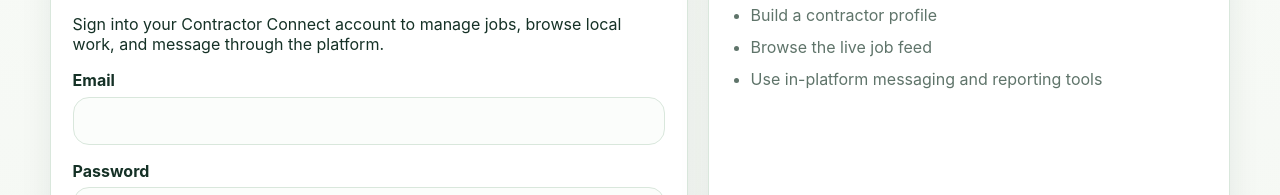
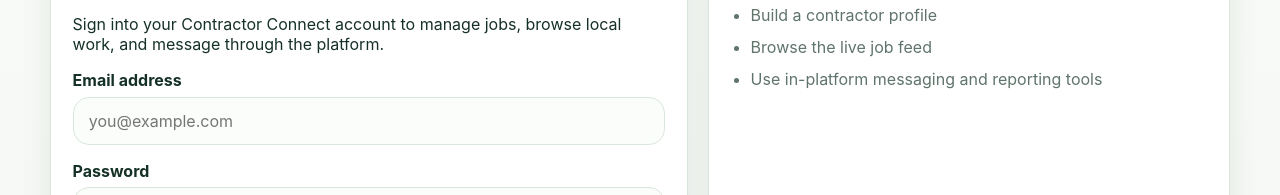
Before and after one commit to Azezik/ContractorConnect, a React (Vite) app: page /#/login in a window 1280 px wide. Shown: the part 239-434 px from the top of the page. Built offline with nearby package versions, Linux system fonts and the light colour scheme; no server answers.

Commit message:
Fix auth form autofill semantics

```diff
--- a/src/components/ui/Input.jsx
+++ b/src/components/ui/Input.jsx
@@ -1,10 +1,33 @@
-export function Input({ label, error, hint, ...props }) {
+import { useId } from 'react';
+
+export function Input({
+  label,
+  error,
+  hint,
+  id,
+  name,
+  describedBy,
+  ...props
+}) {
+  const generatedId = useId();
+  const inputId = id ?? name ?? `input-${generatedId.replace(/:/g, '')}`;
+  const hintId = hint ? `${inputId}-hint` : undefined;
+  const errorId = error ? `${inputId}-error` : undefined;
+  const ariaDescribedBy = [describedBy, hintId, errorId].filter(Boolean).join(' ') || undefined;
+
   return (
-    <label className="field">
+    <label className="field" htmlFor={inputId}>
       {label ? <span className="field__label">{label}</span> : null}
-      <input className={`input ${error ? 'input--error' : ''}`.trim()} {...props} />
-      {hint ? <span className="field__hint">{hint}</span> : null}
-      {error ? <span className="field__error">{error}</span> : null}
+      <input
+        id={inputId}
+        name={name}
+        aria-invalid={error ? 'true' : undefined}
+        aria-describedby={ariaDescribedBy}
+        className={`input ${error ? 'input--error' : ''}`.trim()}
+        {...props}
+      />
+      {hint ? <span className="field__hint" id={hintId}>{hint}</span> : null}
+      {error ? <span className="field__error" id={errorId}>{error}</span> : null}
     </label>
   );
 }
--- a/src/pages/LoginPage.jsx
+++ b/src/pages/LoginPage.jsx
@@ -56,10 +56,12 @@
     >
       <form className="form-stack" onSubmit={handleSubmit}>
         <Input
-          label="Email"
+          id="login-email"
+          label="Email address"
           type="email"
           name="email"
-          autoComplete="off"
+          placeholder="you@example.com"
+          autoComplete="username"
           autoCapitalize="none"
           autoCorrect="off"
           spellCheck={false}
@@ -69,6 +71,7 @@
           onChange={(e) => handleChange('email', e.target.value)}
         />
         <Input
+          id="login-password"
           label="Password"
           type="password"
           name="password"
--- a/src/pages/SignupPage.jsx
+++ b/src/pages/SignupPage.jsx
@@ -64,16 +64,76 @@
     >
       <form className="form-stack" onSubmit={handleSubmit}>
         <div className="form-grid">
-          <Input label="Full name" value={values.fullName} error={errors.fullName} onChange={(e) => handleChange('fullName', e.target.value)} />
-          <Input label="Username" value={values.username} error={errors.username} onChange={(e) => handleChange('username', e.target.value)} />
+          <Input
+            id="signup-full-name"
+            label="Full name"
+            name="fullName"
+            autoComplete="name"
+            value={values.fullName}
+            error={errors.fullName}
+            onChange={(e) => handleChange('fullName', e.target.value)}
+          />
+          <Input
+            id="signup-username"
+            label="Username"
+            name="username"
+            placeholder="Choose a public username"
+            autoComplete="nickname"
+            autoCapitalize="none"
+            autoCorrect="off"
+            spellCheck={false}
+            value={values.username}
+            error={errors.username}
+            onChange={(e) => handleChange('username', e.target.value)}
+          />
         </div>
         <div className="form-grid">
-          <Input label="Email" type="email" value={values.email} error={errors.email} onChange={(e) => handleChange('email', e.target.value)} />
-          <Input label="Password" type="password" value={values.password} error={errors.password} onChange={(e) => handleChange('password', e.target.value)} />
+          <Input
+            id="signup-email"
+            label="Email address"
+            type="email"
+            name="email"
+            placeholder="you@example.com"
+            autoComplete="username"
+            autoCapitalize="none"
+            autoCorrect="off"
+            spellCheck={false}
+            inputMode="email"
+            value={values.email}
+            error={errors.email}
+            onChange={(e) => handleChange('email', e.target.value)}
+          />
+          <Input
+            id="signup-password"
+            label="Password"
+            type="password"
+            name="password"
+            autoComplete="new-password"
+            value={values.password}
+            error={errors.password}
+            onChange={(e) => handleChange('password', e.target.value)}
+          />
         </div>
         <div className="form-grid">
-          <Input label="City" value={values.city} error={errors.city} onChange={(e) => handleChange('city', e.target.value)} />
-          <Input label="Postal code" value={values.postalCode} error={errors.postalCode} onChange={(e) => handleChange('postalCode', e.target.value)} />
+          <Input
+            id="signup-city"
+            label="City"
+            name="city"
+            autoComplete="address-level2"
+            value={values.city}
+            error={errors.city}
+            onChange={(e) => handleChange('city', e.target.value)}
+          />
+          <Input
+            id="signup-postal-code"
+            label="Postal code"
+            name="postalCode"
+            autoComplete="postal-code"
+            inputMode="numeric"
+            value={values.postalCode}
+            error={errors.postalCode}
+            onChange={(e) => handleChange('postalCode', e.target.value)}
+          />
         </div>
         {formError ? <p className="form-error-banner">{formError}</p> : null}
         <Button type="submit" disabled={submitting}>{submitting ? 'Creating account…' : 'Create account'}</Button>
```
